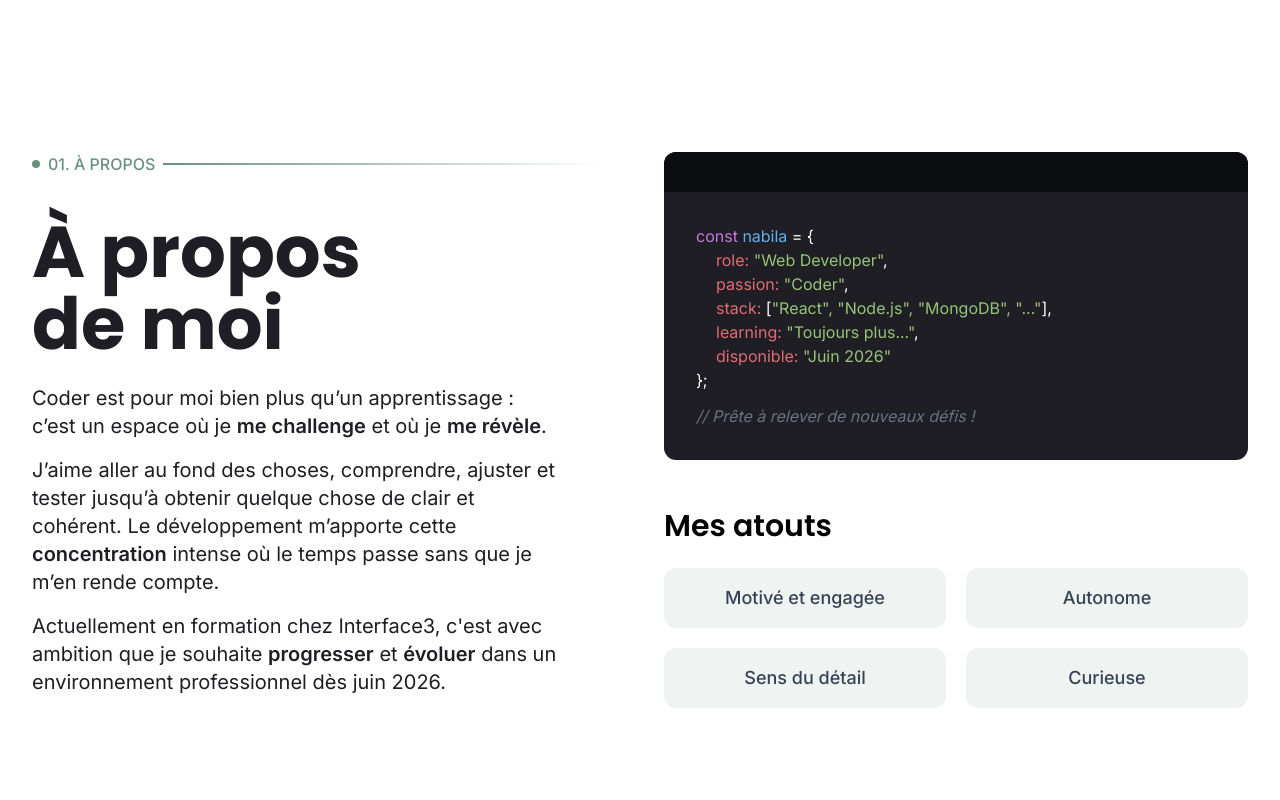
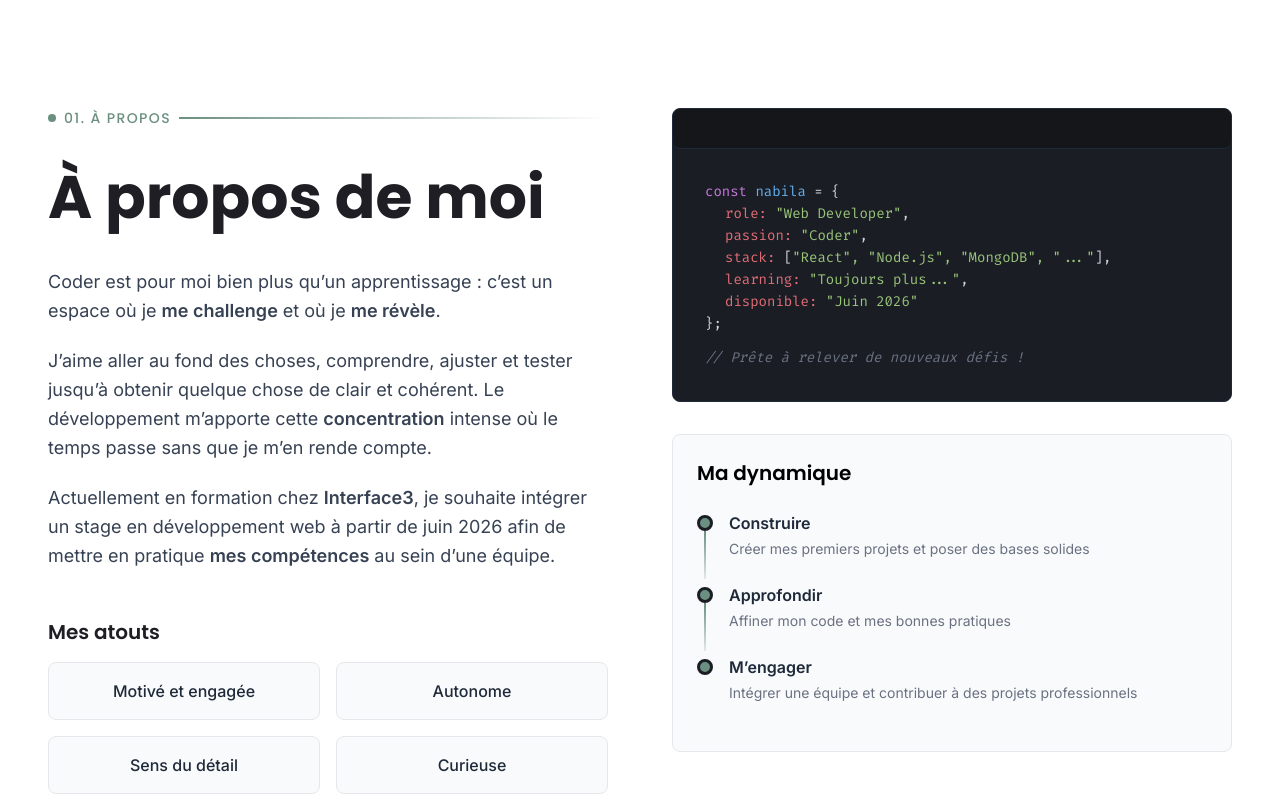
Before and after one commit to nabila-tamajnit/Portfolio, a React (Vite) app: page / in a window 1280 px wide. Shown: the part 820-1620 px from the top of the page. Built offline with nearby package versions, Linux system fonts and the light colour scheme.

Commit message:
Add timeline and improve style

```diff
--- a/src/components/sections/About.jsx
+++ b/src/components/sections/About.jsx
@@ -3,52 +3,77 @@
 export const About = () => {
 
     const myStrengths = [
-        {
-            name: 'Motivé et engagée'
-        },
-        {
-            name: 'Autonome'
-        },
-        {
-            name: 'Sens du détail'
-        },
-        {
-            name: 'Curieuse'
-        }
+        { name: 'Motivé et engagée' },
+        { name: 'Autonome' },
+        { name: 'Sens du détail' },
+        { name: 'Curieuse' }
+    ]
+
+    const progress = [
+        // { name: 'Explorer', description: "Découvrir les bases du développement web" },
+        { name: 'Construire', description: "Créer mes premiers projets et poser des bases solides" },
+        { name: 'Approfondir', description: "Affiner mon code et mes bonnes pratiques" },
+        { name: 'M’engager', description: "Intégrer une équipe et contribuer à des projets professionnels" }
+
     ]
 
     return (
-        <section className="min-h-screen flex justify-center items-center pt-25" >
-            <div className="max-w-7xl mx-4 lg:mx-auto grid lg:grid-cols-2 gap-12 w-full items-center rounded-2xl p-4 lg:p-8  ">
+        <section className="w-full py-32 px-6 lg:px-12 bg-white" >
+            <div className="max-w-7xl mx-auto">
+                <div className="grid lg:grid-cols-2 gap-16 items-start">
 
-                {/* À propos */}
-                <div className=" h-full flex flex-col">
-                    <p className="text-sm lg:text-base text-sage-green font-medium mb-10 flex items-center gap-2">
-                        <span className="w-2 h-2 bg-sage-green rounded-full"></span>
-                        01. À PROPOS
-                        <span className=" h-0.5 w-50 lg:w-110 bg-gradient-to-r from-sage-green to-white" ></span>
-                    </p>
-                    <h2 className=" text-6xl lg:text-7xl font-bold text-green-bg mb-6">À propos <br /> de moi</h2>
-                    <div className=" text-lg lg:text-xl text-green-bg flex flex-col gap-4 bg-white lg:pr-14 rounded-xl">
+                    {/* <<<<< Gauche */}
+                    <div>
 
-                        <p>Coder est pour moi bien plus qu’un apprentissage : c’est un espace où je <span className="font-bold">me challenge</span> et où je <span className="font-bold">me révèle</span>.</p>
+                        {/* Àpropos */}
+                        <div>
+                            <div className="flex items-center gap-2 mb-8">
 
-                        <p>J’aime aller au fond des choses, comprendre, ajuster et tester jusqu’à obtenir quelque chose de clair et cohérent. Le développement m’apporte cette <span className="font-bold">concentration</span> intense où le temps passe sans que je m’en rende compte.</p>
+                                <div className="w-2 h-2 bg-sage-green rounded-full"></div>
+                                <h4 className="text-sm text-sage-green font-medium tracking-widest">01. À PROPOS</h4>
+                                <div className="h-0.5 bg-gradient-to-r from-sage-green to-sage-green/0 flex-1" ></div>
 
-                        <p>Actuellement en formation chez Interface3, c'est avec ambition que je souhaite <span className="font-bold">progresser</span> et <span className="font-bold">évoluer</span> dans un environnement professionnel dès juin 2026.</p>
+                            </div>
+
+                            <h2 className="text-5xl lg:text-6xl font-bold text-green-bg mb-8 leading-tight">À propos de moi</h2>
+
+                            <div className="text-lg text-gray-700 space-y-5 leading-relaxed mb-12">
+
+                                <p>Coder est pour moi bien plus qu’un apprentissage : c’est un espace où je <strong>me challenge</strong> et où je <strong>me révèle</strong>.</p>
+
+                                <p>J’aime aller au fond des choses, comprendre, ajuster et tester jusqu’à obtenir quelque chose de clair et cohérent. Le développement m’apporte cette <strong>concentration</strong> intense où le temps passe sans que je m’en rende compte.</p>
+
+                                <p>Actuellement en formation chez <strong>Interface3</strong>, je souhaite intégrer un stage en développement web à partir de juin 2026 afin de mettre en pratique <strong>mes compétences</strong> au sein d’une équipe.</p>
+
+                            </div></div>
+
+                        {/* Atouts */}
+                        <div>
+                            <h3 className="text-xl font-semibold mb-4 text-green-bg">Mes atouts</h3>
+                            <div className="grid grid-cols-2 gap-4">
+                                {myStrengths.map((name) => (
+                                    <div
+                                        key={name}
+                                        className=" bg-gray-50 p-4 rounded-lg border border-gray-200" >
+                                        <p className="text-center font-medium text-gray-800">{name.name}</p>
+                                    </div>
+                                ))}
 
                             </div>
                         </div>
+                    </div>
 
-                {/* Code - Atouts */}
-                <div className=" h-full flex flex-col gap-12">
+                    {/* Droite >>>>>> */}
+                    <div className="space-y-8">
 
                         {/* Code */}
-                    <div className="bg-green-bg rounded-xl">
-                        <div className="bg-dark-bg h-10 rounded-t-xl" >
-                        </div>
-                        <div className="px-8 py-8 text-white">
+                        <div className="bg-dark-code border border-gray-800 rounded-lg ">
+
+                            <div className="h-10 bg-dark-snippet rounded-lg border-b border-gray-800 "></div>
+
+                            <div className=" text-sm/5.5 text-gray-300 font-family-fira p-8">
                                 <p><span className="text-purple-const">const</span > <span className="text-blue-const">nabila</span> = {"{"} </p>
+
                                 <div className="px-5">
                                     <p><span className="text-red-const">role:</span> <span className="text-green-const" >"Web Developer"</span>,</p>
                                     <p> <span className="text-red-const">passion:</span> <span className="text-green-const">"Coder"</span>,</p>
@@ -56,27 +81,40 @@ export const About = () => {
                                     <p> <span className="text-red-const">learning:</span> <span className="text-green-const">"Toujours plus..."</span>,</p>
                                     <p> <span className="text-red-const">disponible:</span> <span className="text-green-const">"Juin 2026"</span></p>
                                 </div>
+
                                 <p> {"}"}; </p>
+
                                 <p className="italic mt-3 text-gray-500">// Prête à relever de nouveaux défis !</p>
+                            </div>
+                        </div>
+
+                        {/* Progression */}
+                        <div className="bg-gray-50 rounded-lg p-6 border border-gray-200">
+                            <h3 className="text-xl font-semibold mb-6">Ma dynamique</h3>
+
+                            <div className="flex flex-col">
+                                {progress.map((item, index) => (
+                                    <div key={item.name} className="flex items-start gap-4">
+
+                                        <div className="flex flex-col items-center">
+                                            {/* Point */}
+                                            <div className="w-4 h-4 rounded-full bg-sage-green border-3 border-dark-code shrink-0 z-10 mt-1"></div>
+                                            {/* Ligne */}
+                                            {index < progress.length - 1 && (
+                                                <div className="w-[2px] flex-1 min-h-[3rem] bg-gradient-to-b from-sage-green to-gray-200 mb-1"></div>
+                                            )}
+                                        </div>
+
+                                        <div className="mb-6">
+                                            <p className="font-semibold text-gray-800">{item.name}</p>
+                                            <p className="text-sm text-gray-500 mt-1">{item.description}</p>
+                                        </div>
+                                    </div>
+                                ))}
+                            </div>
                         </div>
 
                     </div>
-
-                    {/* Atouts */}
-                    <div >
-                        <h3 className="text-3xl font-semibold mb-6">Mes atouts</h3>
-                        <div className="grid grid-cols-2 grid-rows-2 gap-5">
-                            {myStrengths.map((name) => (
-                                <div
-                                    key={name}
-                                    className=" bg-sage-white py-4 rounded-xl" >
-                                    <p className="text-center text-lg font-medium text-gray-700">{name.name}</p>
-                                </div>
-                            ))}
-
-                        </div>
-                    </div>
-
                 </div>
             </div>
 
```
Lines whose indentation alone changed are shown as unchanged.
